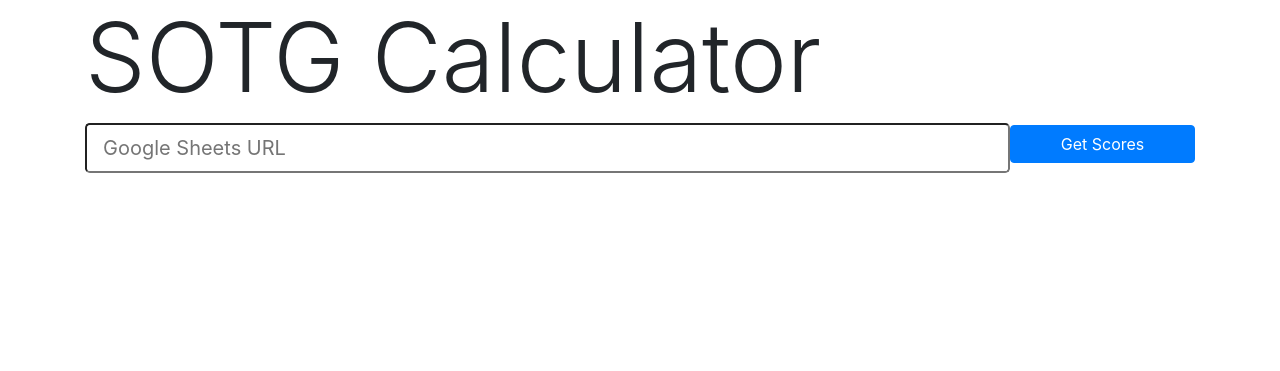
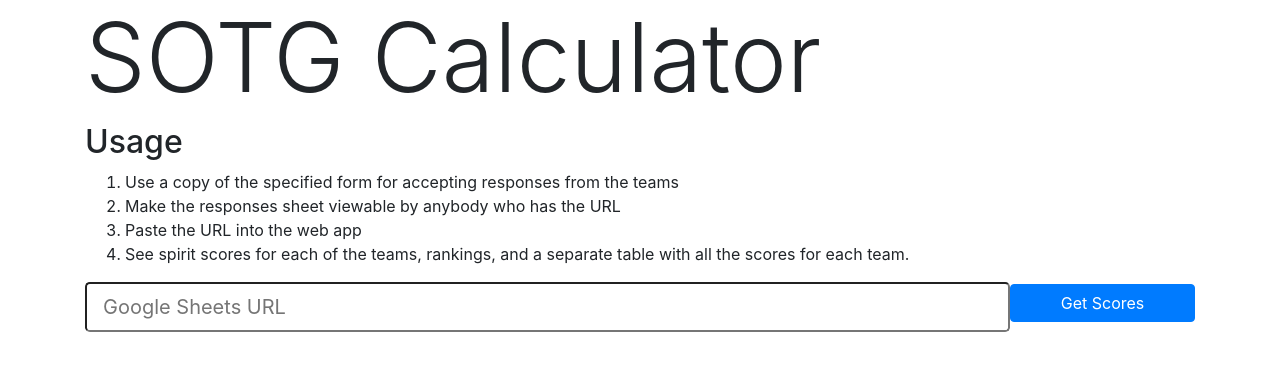
Before and after one commit to india-ultimate/sotg-calculator, a Flask app: page / in a window 1280 px wide. Shown: the top 371 px of the page. Run offline with Flask 2, Linux system fonts and the light colour scheme; some libraries are stand-ins or nearby versions.

Commit message:
Add usage information to the index page

```diff
--- a/app.py
+++ b/app.py
@@ -1,26 +1,39 @@
 #!/usr/bin/env python
 
+from os.path import abspath, dirname, join
 from flask import Flask, render_template, request
+import mistune
 
 from scorer import SOTGScorer
 
+HERE = dirname(abspath(__file__))
+README = join(HERE, 'README.md')
 app = Flask(__name__)
 
 
-def parse_column_args():
+def get_usage():
+    """Return rendered HTML of the Usage section from README.md."""
+    usage = ''
+    for line in open(README):
+        if not usage and not line.startswith('## Usage'):
+            continue
+        elif usage and line.startswith('## ') and not line.startswith('## Usage'):
+            break
+        else:
+            usage += line
+    return mistune.markdown(usage)
+
+
+@app.route('/', methods=['GET'])
+def index():
+    url = request.args.get('url')
     columns = {
         'team': request.args.get('team'),
         'opponent': request.args.get('opponent'),
         'team-score-columns': request.args.getlist('team-score-columns'),
         'opponent-score-columns': request.args.getlist('opponent-score-columns'),
     }
-    return columns
 
-
-@app.route('/', methods=['GET'])
-def index():
-    url = request.args.get('url')
-    columns = parse_column_args()
     if url is None:
         rankings = None
         all_columns = []
@@ -41,6 +54,7 @@ def index():
         all_columns = list(scorer.data.columns)
 
     return render_template('index.html.jinja',
+                           usage=get_usage(),
                            columns=columns,
                            all_columns=all_columns,
                            url=url,
--- a/requirements.txt
+++ b/requirements.txt
@@ -4,6 +4,7 @@ gunicorn==19.7.1
 itsdangerous==0.24
 Jinja2==2.10
 MarkupSafe==1.0
+mistune==0.8.3
 numpy==1.14.0
 pandas==0.22.0
 python-dateutil==2.6.1
--- a/templates/index.html.jinja
+++ b/templates/index.html.jinja
@@ -76,6 +76,7 @@
 {% else %}
 
 <!-- Display the form to get the Spreadsheet URL -->
+{{usage|safe}}
 <form method="GET" class="form-inline" action="{{url_for('index')}}">
     <input type="text" class="col form-control-lg" name="url" placeholder="Google Sheets URL" />
     <input type="submit" value="Get Scores" class="col-2 mb-2 btn btn-primary"/>
```
